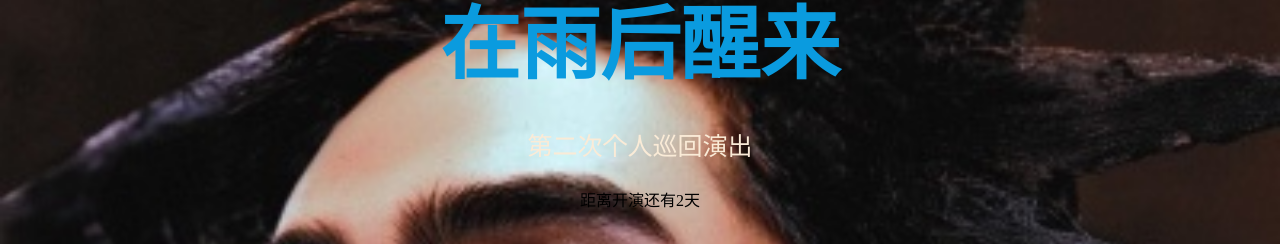
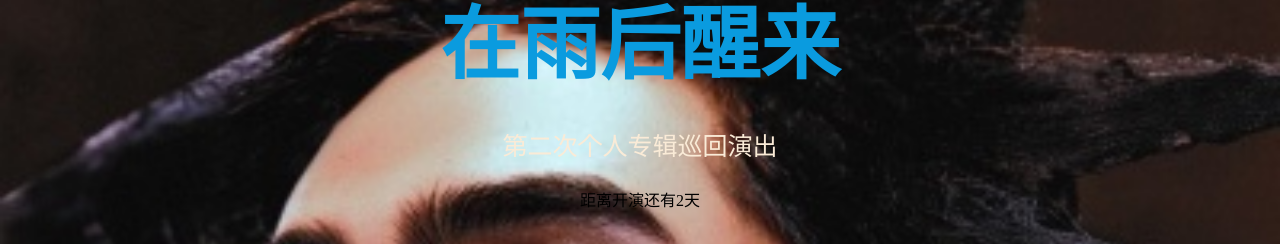
Before and after one commit to wenyid98-creator/project1, a plain HTML site: page index.html in a window 1280 px wide. Shown: the part 110-354 px from the top of the page. Drawn offline with Linux system fonts and the light colour scheme.

Commit message:
修改首页文字

```diff
--- a/index.html
+++ b/index.html
@@ -8,7 +8,7 @@
 </head>
 <body>
     <h1>在雨后醒来</h1>
-    <p>第二次个人巡回演出</p>
+    <p>第二次个人专辑巡回演出</p>
     <p id="倒数"></p>
     <script src="script.js"></script>
 </body>
```
